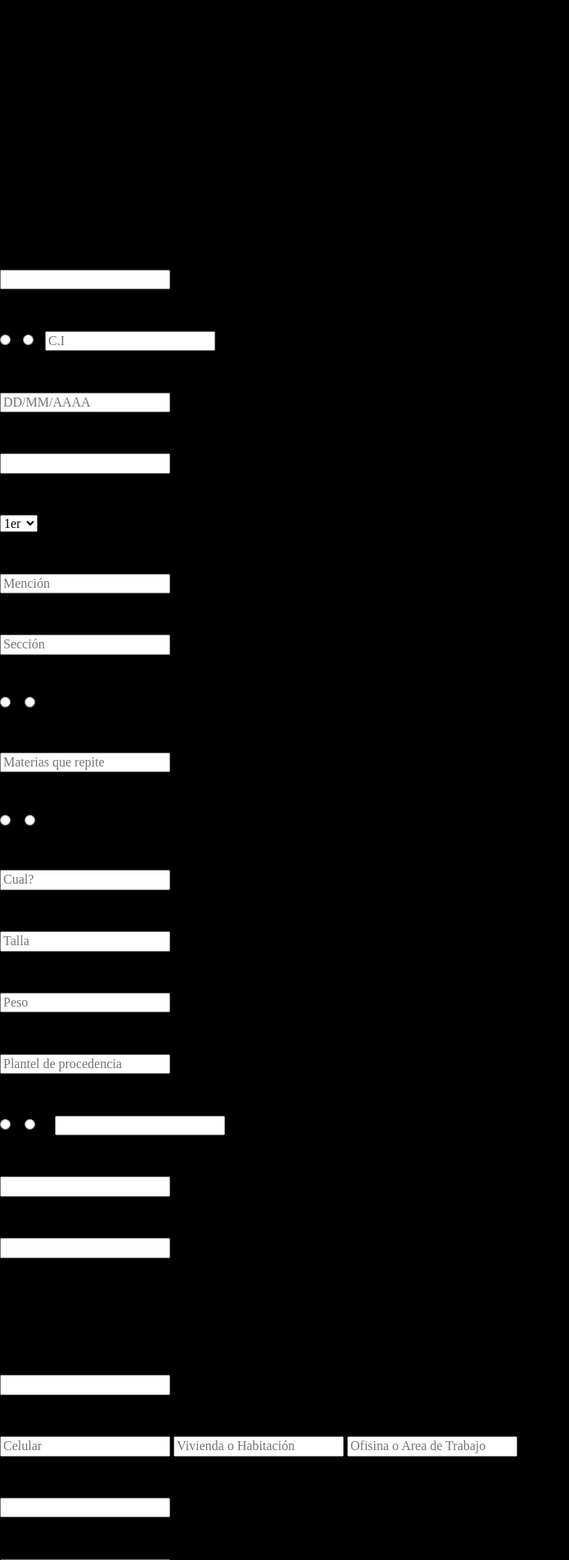
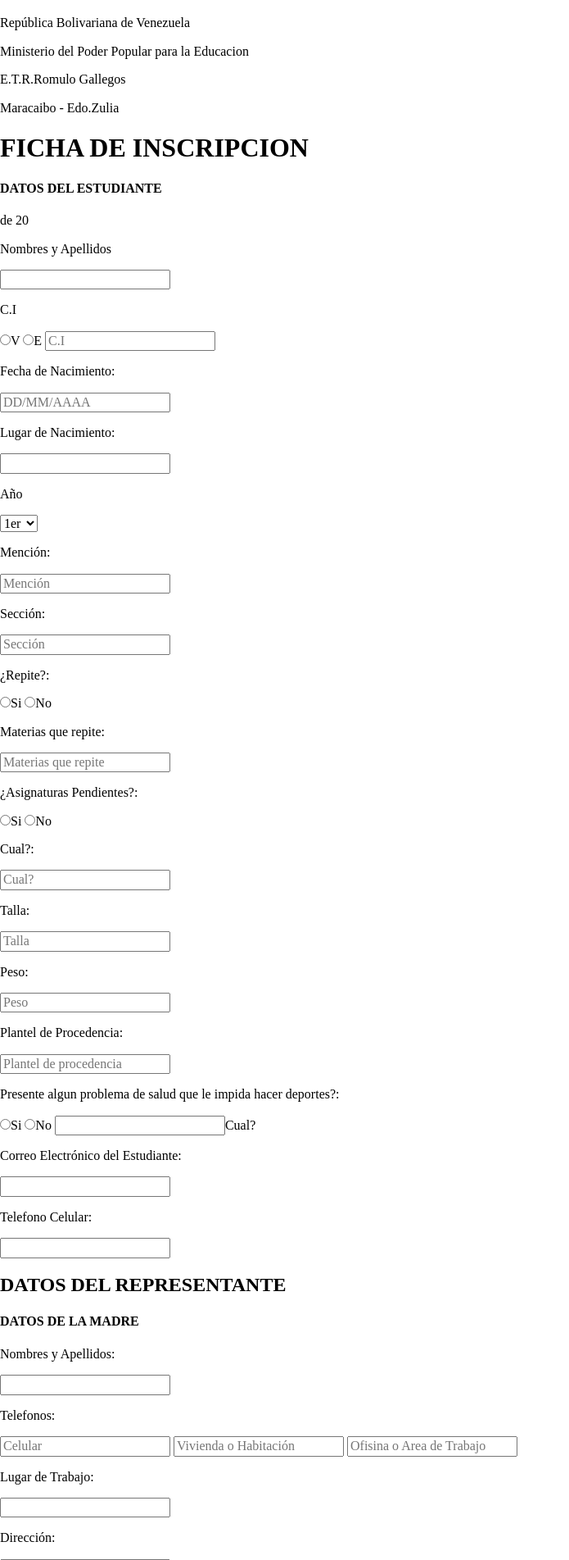
Before and after one commit to JhonovaGonzales/Proyecto-Romulo-Gallegos, a PHP site: page / in a window 1280 px wide. Shown: the part 301-2204 px from the top of the page at 82% size, without its empty margins (0-695 px from the left). Run offline with PHP 8.4, Linux system fonts and the light colour scheme; some libraries are stand-ins or nearby versions.

Commit message:
Update styles.css

```diff
--- a/styles.css
+++ b/styles.css
@@ -1 +1,4 @@
-body {background:#000000;}
+body
+  {background:heavenly;
+
+}
```
